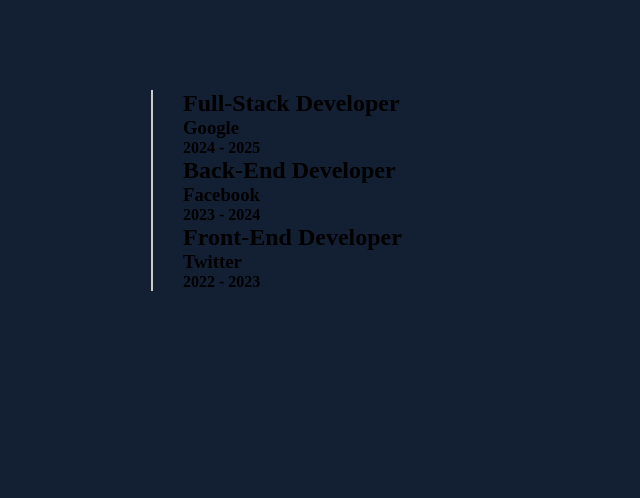
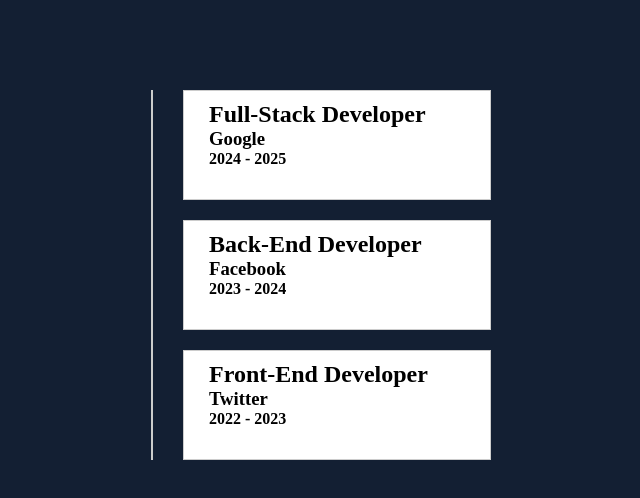
Before and after one commit to webfaisalbd/timeline-verticle-css, a plain HTML site: page index.html in a window 1280 px wide. Shown: the whole page, without its empty margins (309-949 px from the left). Drawn offline with Linux system fonts and the light colour scheme.

Commit message:
div content bgColor added

```diff
--- a/style.css
+++ b/style.css
@@ -14,3 +14,12 @@ body {
     padding: 0 20px 0 30px;
     border-left: 2px solid #ccc;
 }
+
+div {
+    background: #fff;
+    padding: 10px 25px;
+    border: 1px solid #ccc;
+    height: 110px;
+    margin-bottom: 20px;
+    position: relative;
+}
```
